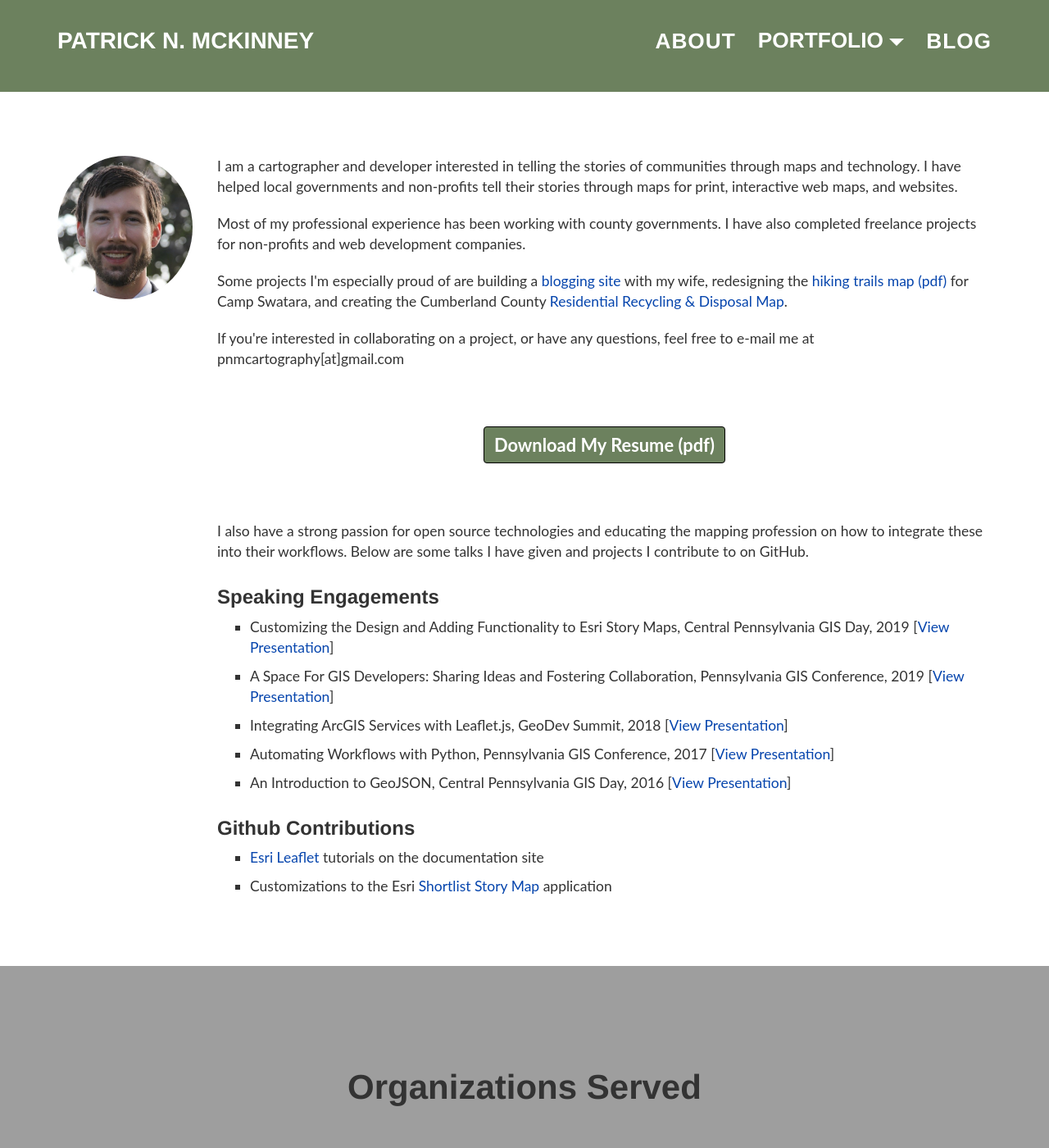
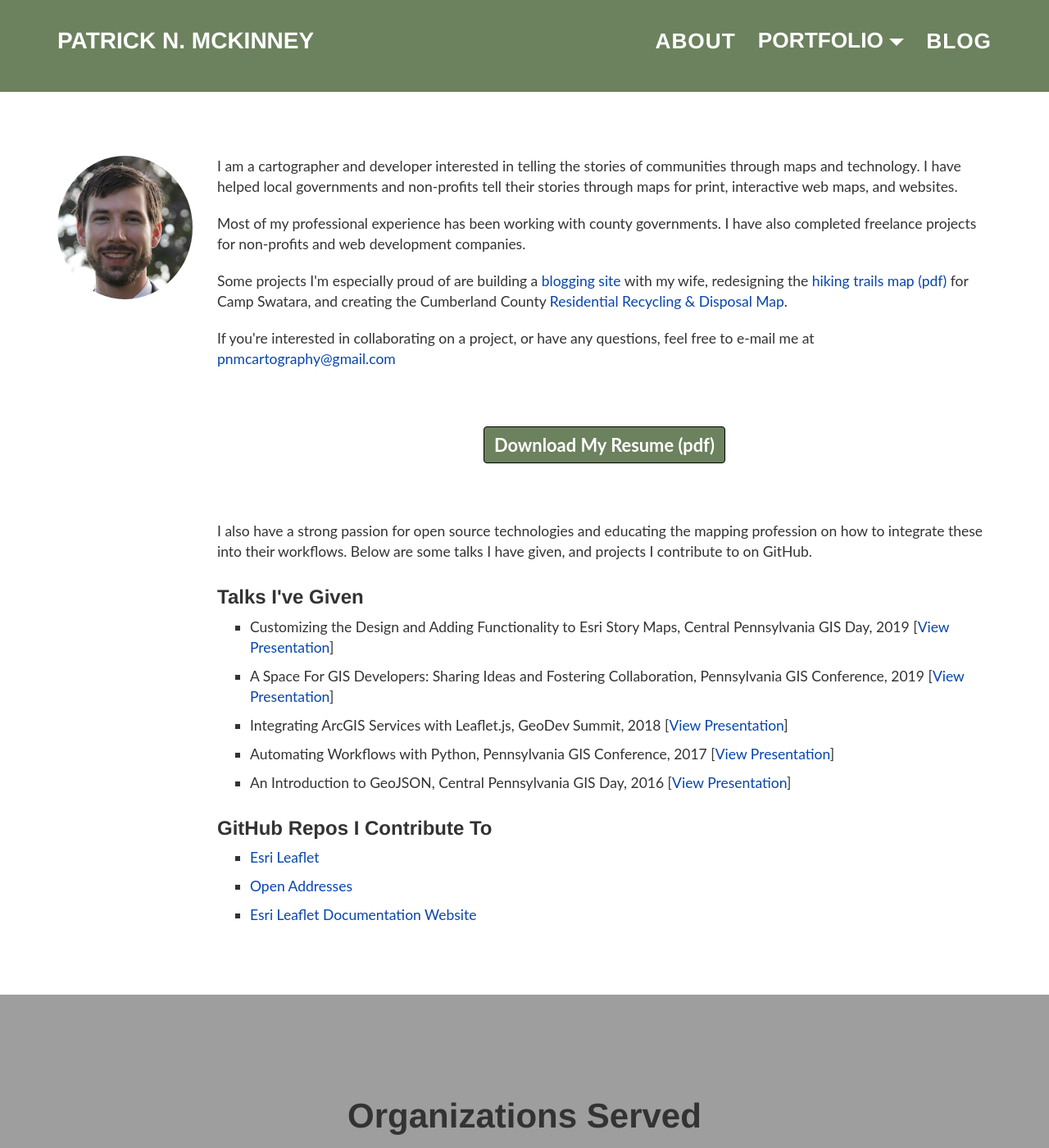
Before and after one commit to pmacMaps/website-live-test, a Jekyll site: the page built from about.html, in a window 1280 px wide and 1400 px high. Shown: the whole window at 82% size. Built offline with Jekyll 4.4.1, drawn with Linux system fonts in a browser that asks for light colours.

Commit message:
Refactor GitHub repos listing on About page to use includes file.

```diff
--- /dev/null
+++ b/_includes/github-repos.html
@@ -0,0 +1,3 @@
+{% for repo in site.data.githubRepos %}
+<li><a href="{{ repo.url }}" target="_blank" rel="noreferrer">{{ repo.title }}</a></li>
+{% endfor %}
--- a/about.html
+++ b/about.html
@@ -17,17 +17,16 @@ permalink: /about/
                 <p>I am a cartographer and developer interested in telling the stories of communities through maps and technology.  I have helped local governments and non-profits tell their stories through maps for print, interactive web maps, and websites.</p>
                 <p>Most of my professional experience has been working with county governments.  I have also completed freelance projects for non-profits and web development companies.</p>
              <p>Some projects I'm especially proud of are building a <a href="https://mckinneypartyof5.life/" target="_blank" rel="noreferrer">blogging site</a> with my wife, redesigning the <a href="../assets/documents/CampSwatara_HikingTrailsMap_07132018.pdf" target="_blank">hiking trails map (pdf)</a> for Camp Swatara, and creating the Cumberland County <a href="https://gis.ccpa.net/maps/recycling-disposal/" target="_blank" rel="noreferrer">Residential Recycling &#38; Disposal Map</a>.</p>
-                <p>If you're interested in collaborating on a project, or have any questions, feel free to e-mail me at pnmcartography&lsqb;at&rsqb;gmail.com</p>
+                <p>If you're interested in collaborating on a project, or have any questions, feel free to e-mail me at <a href="mailto:pnmcartography@gmail.com">pnmcartography@gmail.com</a></p>
                 <p class="text-center"><a class="btn btn-primary" href="../assets/documents/PatrickMcKinney_Resume_03-23-2018.pdf" target="_blank">Download My Resume (pdf)</a></p>
-                <p>I also have a strong passion for open source technologies and educating the mapping profession on how to integrate these into their workflows.  Below are some talks I have given and projects I contribute to on GitHub.</p>
-                <h3>Speaking Engagements</h3>
+                <p>I also have a strong passion for open source technologies and educating the mapping profession on how to integrate these into their workflows.  Below are some talks I have given, and projects I contribute to on GitHub.</p>
+                <h3>Talks I've Given</h3>
                 <ul>
                     {% include speaking-engagements.html %}
                 </ul>
-                <h3>Github Contributions</h3>
+                <h3>GitHub Repos I Contribute To</h3>
                 <ul>
-                    <li><a href="https://esri.github.io/esri-leaflet/" target="_blank" rel="noreferrer">Esri Leaflet</a> tutorials on the documentation site</li>
-                    <li>Customizations to the Esri <a href="https://github.com/pmacMaps/shortlist-storytelling-template-js" target="_blank" rel="noreferrer">Shortlist Story Map</a> application</li>
+                    {% include github-repos.html %}
                 </ul>
             </div>
         </div>
```
Also changed, not shown: _data/githubRepos.json (added, +14 -0 lines).
